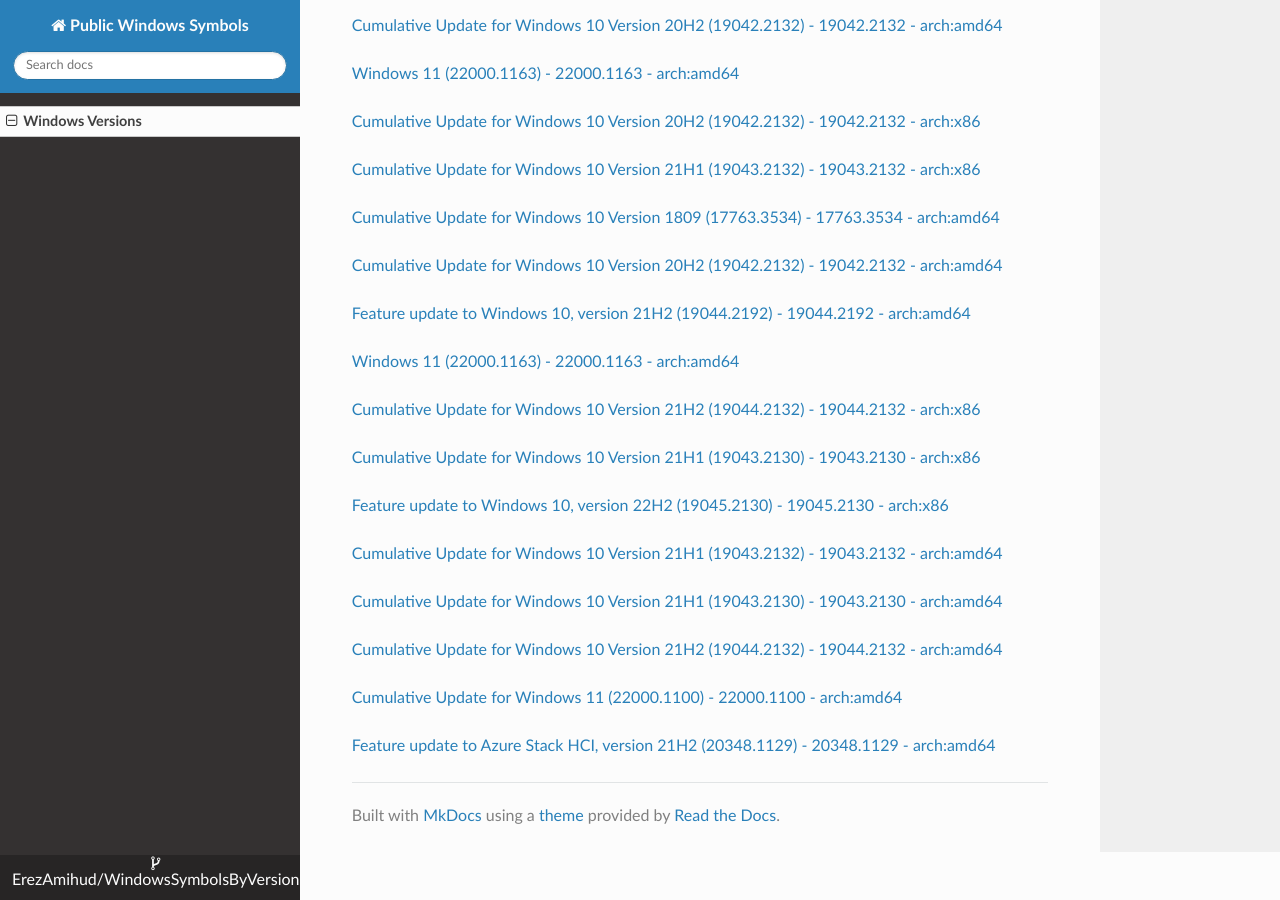
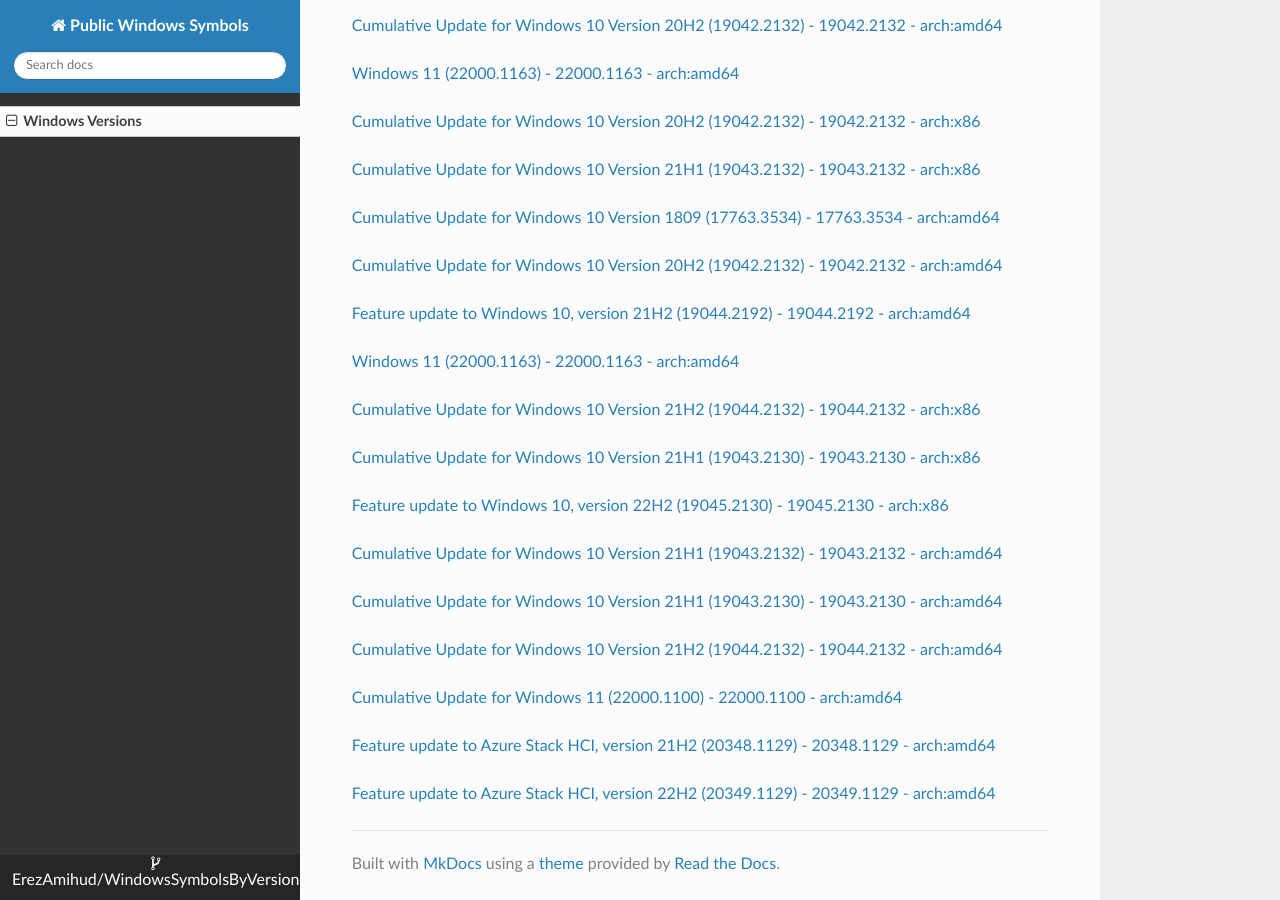
Before and after one commit to ErezAmihud/WindowsSymbolsByVersion, an MkDocs documentation site: the page built from docs/index.md, in a window 1280 px wide and 900 px high, scrolled down 49109 px. Built offline with MkDocs 1.6.1, drawn with Linux system fonts in a browser that asks for light colours; nearby versions of some CDN libraries.

Commit message:
Automated commit, add manifest for 900b01d7-0792-4f43-9dce-d034826fbb1c

```diff
--- a/docs/index.md
+++ b/docs/index.md
@@ -2896,3 +2896,6 @@
 
 
 [Feature update to Azure Stack HCI, version 21H2 (20348.1129) - 20348.1129 - arch:amd64](https://github.com/ErezAmihud/WindowsSymbolsByVersion/blob/main/manifests/7b7d02e2-6cef-4649-a24c-3f176d3a5cde.manifest)
+
+
+[Feature update to Azure Stack HCI, version 22H2 (20349.1129) - 20349.1129 - arch:amd64](https://github.com/ErezAmihud/WindowsSymbolsByVersion/blob/main/manifests/900b01d7-0792-4f43-9dce-d034826fbb1c.manifest)
```
Also changed, not shown: process_builds.json (+1 -1 lines), 1 other file.
